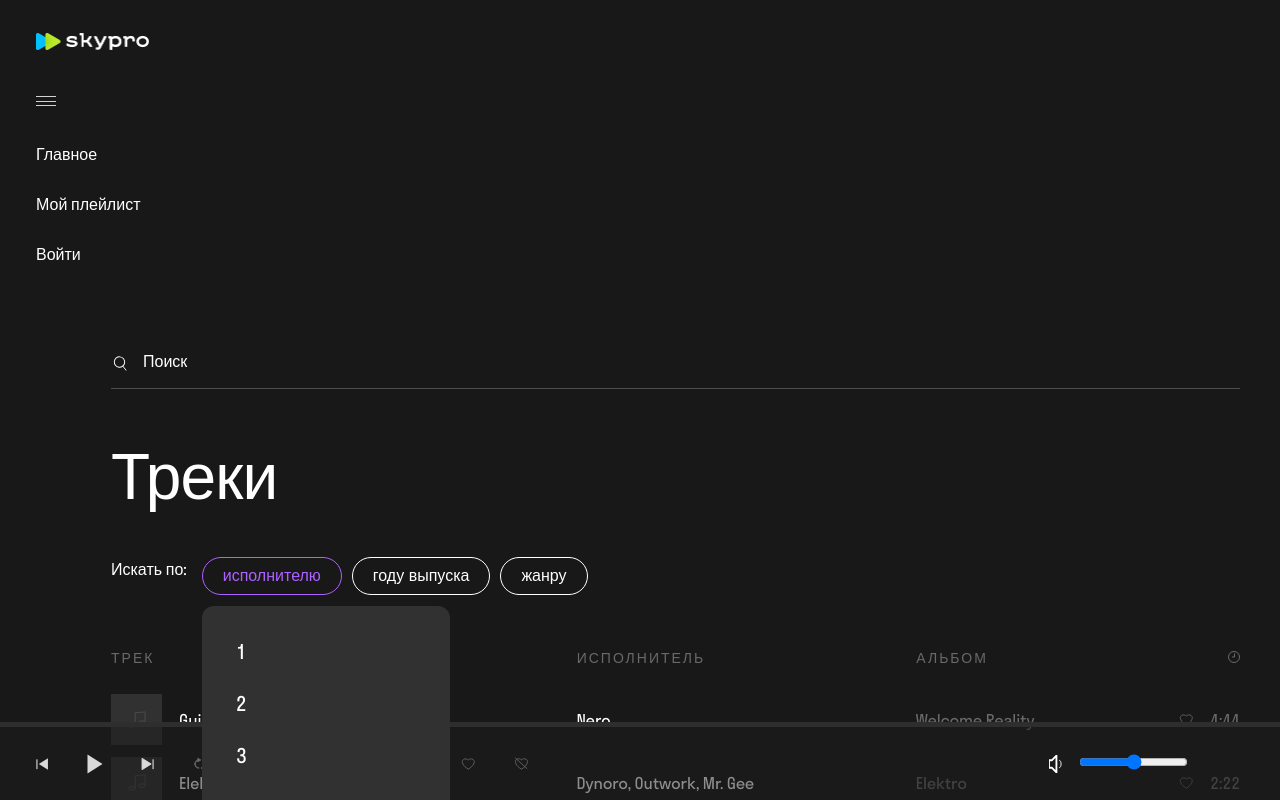
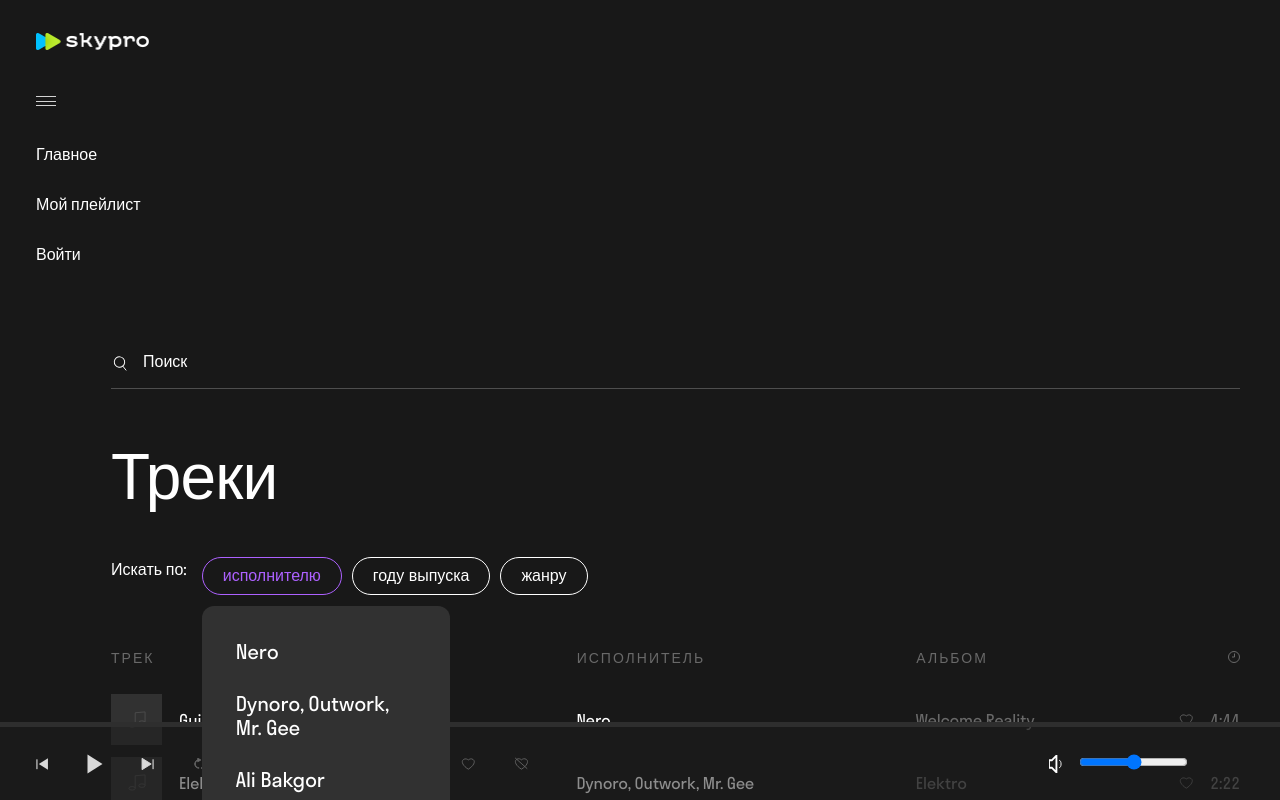
Before and after one commit to semtyk/skypro-music, a React (Create React App) app: page / in a window 1280 px wide. Both pictures are taken after a click on the button "исполнителю". Built offline with nearby package versions, Linux system fonts and the light colour scheme.

Commit message:
добавил данные в списки фильтров из массива, а также анимацию при загрузке страницы

```diff
--- a/src/components/audioplayer.css
+++ b/src/components/audioplayer.css
@@ -207,6 +207,7 @@
     background-color: #313131;
     height: 15px;
     width: 59px;
+    animation: myAnim 5s ease 0s 1 normal forwards;
   }
 
   .track-play__author-link {
--- a/src/components/centerblock.css
+++ b/src/components/centerblock.css
@@ -125,7 +125,8 @@
   }
 
   .filterItem__scrollBar {
-    width: 248px;
+    max-width: 248px;
+    min-width: 221px;
     max-height: 305px;
     border-radius: 12px;
     padding: 34px;
@@ -133,13 +134,29 @@
     position: absolute;
     z-index: 1;
     margin-top: 49px;
-    overflow-y:scroll;
-
     font-style: normal;
     font-weight: 400;
     font-size: 20px;
     line-height: 24px;
     color: #ffffff;
+  }
+
+  .filterItem__listItems {
+    overflow-y:scroll;
+    max-width: 180px;
+    max-height: 237px;
+  }
+  .filterItem__listItems::-webkit-scrollbar {
+    width: 4px;
+  }
+
+  .filterItem__listItems::-webkit-scrollbar-track {
+    background-color: #4B4949;
+  }
+
+  .filterItem__listItems::-webkit-scrollbar-thumb {
+    background-color: #fff;
+    border-radius: 10px;
   }
 
   .filterItem__listItems li:hover {
--- a/src/components/centerblock.js
+++ b/src/components/centerblock.js
@@ -1,10 +1,10 @@
 import { useState } from 'react'
 import SearchPannel from './centerblock-search'
 import './centerblock.css'
-import TrackList from './tracklist'
+import TrackList, { arrOfTracks,arrOfGenre,arrOfYear } from './tracklist'
+
 
 function FilterItem(props) {
-
 
   return (
     <div className='filterItem'>
@@ -13,22 +13,7 @@ function FilterItem(props) {
     </button>
     {props.isActive && (<div className='filterItem__scrollBar'>
       <ul className='filterItem__listItems'>
-        <li>1</li>
-        <li>2</li>
-        <li>3</li>
-        <li>4</li>
-        <li>1</li>
-        <li>2</li>
-        <li>3</li>
-        <li>4</li>
-        <li>1</li>
-        <li>2</li>
-        <li>3</li>
-        <li>4</li>
-        <li>1</li>
-        <li>2</li>
-        <li>3</li>
-        <li>4</li>
+        {props.listItems}
       </ul>
     </div>)}
 
@@ -50,15 +35,19 @@ export default function CenterBlock(props) {
       }
     }
 
+    const listPerformer = arrOfTracks.map((item)=><li>{item.author}</li>);
+    const listGenre = arrOfGenre.map((item)=><li>{item}</li>);
+    const listYear = arrOfYear.map((item)=><li>{item}</li>);
+
     return (
         <div className="main__centerblock centerblock">
           <SearchPannel />
           <h2 className="centerblock__h2">Треки</h2>
           <div className="centerblock__filter filter">
             <div className="filter__title">Искать по:</div>
-            <FilterItem className="button-author" title='исполнителю' onShow={clbSetActiveIndex(1)} isActive={activeIndex===1}/>
-            <FilterItem className="button-year" title='году выпуска' onShow={clbSetActiveIndex(2)} isActive={activeIndex===2}/>
-            <FilterItem className="button-genre" title='жанру' onShow={clbSetActiveIndex(3)} isActive={activeIndex===3}/>
+            <FilterItem className="button-author" title='исполнителю' listItems={listPerformer} onShow={clbSetActiveIndex(1)} isActive={activeIndex===1}/>
+            <FilterItem className="button-year" title='году выпуска' listItems={listGenre} onShow={clbSetActiveIndex(2)} isActive={activeIndex===2}/>
+            <FilterItem className="button-genre" title='жанру' listItems={listYear} onShow={clbSetActiveIndex(3)} isActive={activeIndex===3}/>
           </div>
           <div className="centerblock__content">
             <div className="content__title playlist-title">
--- a/src/components/sidebar.css
+++ b/src/components/sidebar.css
@@ -71,6 +71,10 @@
     background-color: #313131;
   }
 
+  .sidebar__item_unvis {
+    animation: myAnim 5s ease 0s 1 normal forwards;
+  }
+
 
   .sidebar__item:not(:last-child) {
     margin-bottom: 30px;
--- a/src/components/sidebar.js
+++ b/src/components/sidebar.js
@@ -13,7 +13,7 @@ export default function SideBar({unvisible}) {
           </div>
           <div className="sidebar__block">
             <div className="sidebar__list">
-              <div className="sidebar__item">
+              <div className={`sidebar__item ${unvisible && 'sidebar__item_unvis'}`}>
                 <a className="sidebar__link" href="/#">
                   {!unvisible && <img
                     className="sidebar__img"
@@ -22,7 +22,7 @@ export default function SideBar({unvisible}) {
                   />}
                 </a>
               </div>
-              <div className="sidebar__item">
+              <div className={`sidebar__item ${unvisible && 'sidebar__item_unvis'}`}>
                 <a className="sidebar__link" href="/#">
                   {!unvisible && <img
                     className="sidebar__img"
@@ -31,7 +31,7 @@ export default function SideBar({unvisible}) {
                   />}
                 </a>
               </div>
-              <div className="sidebar__item">
+              <div className={`sidebar__item ${unvisible && 'sidebar__item_unvis'}`}>
                 <a className="sidebar__link" href="/#">
                   {!unvisible && <img
                     className="sidebar__img"
--- a/src/components/track.css
+++ b/src/components/track.css
@@ -38,6 +38,7 @@
     width: 356px;
     height: 19px;
     background-color: #313131;
+    animation: myAnim 5s ease 0s 1 normal forwards;
   }
 
   .track__title-image {
@@ -93,6 +94,7 @@
   .track__author_unvis {
     height: 19px;
     background-color:#313131;
+    animation: myAnim 5s ease 0s 1 normal forwards;
   }
 
   .track__author-link {
@@ -111,6 +113,7 @@
   .track__album_unvis {
     height: 19px;
     background-color: #313131;
+    animation: myAnim 5s ease 0s 1 normal forwards;
   }
 
   .track__album-link {
@@ -137,3 +140,17 @@
     text-align: right;
     color: #696969;
   }
+
+
+  @keyframes myAnim {
+    0%,
+    50%,
+    100% {
+      opacity: 1;
+    }
+
+    25%,
+    75% {
+      opacity: 0;
+    }
+  }
--- a/src/components/tracklist.js
+++ b/src/components/tracklist.js
@@ -1,8 +1,6 @@
 import './tracklist.css'
 import Track from "./track";
 
-
-export default function TrackList(props) {
 const arrOfTracks = [
     {
         title: 'Guilt',
@@ -67,6 +65,16 @@ export default function TrackList(props) {
         time: '3:36',
     },
 ]
+
+const arrOfGenre = [
+    'Поп','Рэп','Танцевальная','Электроника','Альтернатива','Инди','Рок','Классика',
+    'Метал','Лёгкая музыка','Джаз','Блюз','R&B','Кантри','Шансон',
+]
+
+const arrOfYear = ['По умолчанию', 'Сначала новые', 'Сначала старые']
+
+export default function TrackList(props) {
+
     return (
         <div className="content__playlist playlist">
               {arrOfTracks.map((item) => <Track
@@ -75,3 +83,5 @@ export default function TrackList(props) {
         </div>
     )
 }
+
+export {arrOfTracks, arrOfGenre, arrOfYear}
```
Lines whose indentation alone changed are shown as unchanged.
